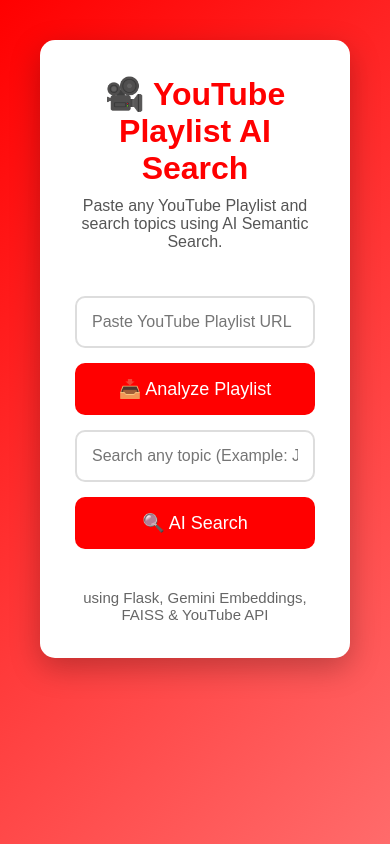
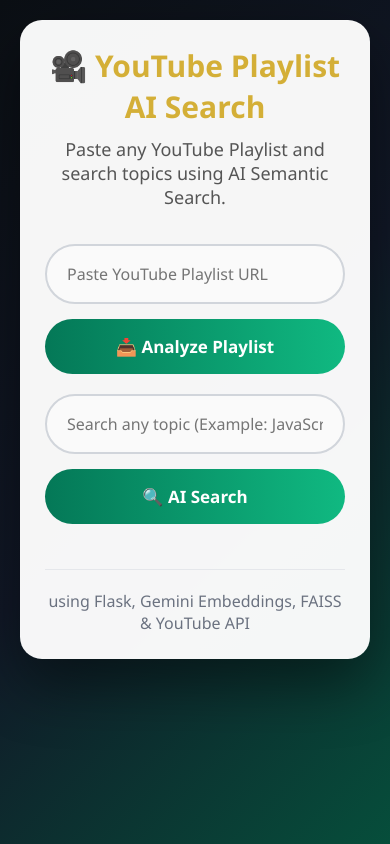
Before and after one commit to arpitaggarwal040108-commits/youtube-playlist-ai-search, a Flask app: page / in a window 390 px wide. Run offline with Flask 3, Linux system fonts and the light colour scheme.

Commit message:
styling changed

```diff
--- a/templates/index.html
+++ b/templates/index.html
@@ -7,200 +7,217 @@
 <title>YouTube Playlist AI Search</title>
 
 <style>
-
 *{
     margin:0;
     padding:0;
     box-sizing:border-box;
-font-family:Arial,Helvetica,sans-serif;
+    font-family:'Segoe UI',Tahoma,Geneva,Verdana,sans-serif;
 }
 
 body{
-
-background:linear-gradient(135deg,#ff0000,#ff6b6b);
+    background:linear-gradient(135deg,#0b0f14,#111827,#064e3b);
     min-height:100vh;
     padding:40px;
-
 }
 
 .container{
-
-max-width:1000px;
+    max-width:1050px;
     margin:auto;
-background:white;
-padding:35px;
-border-radius:15px;
-box-shadow:0 10px 30px rgba(0,0,0,.25);
-
+    background:rgba(255,255,255,.96);
+    padding:40px;
+    border-radius:22px;
+    box-shadow:0 25px 60px rgba(0,0,0,.45);
 }
 
 h1{
-
     text-align:center;
-color:#ff0000;
+    color:#d4af37;
+    font-size:38px;
     margin-bottom:10px;
-
+    font-weight:700;
 }
 
 .subtitle{
-
     text-align:center;
     color:#555;
-margin-bottom:30px;
+    font-size:18px;
+    margin-bottom:35px;
+}
 
+form{
+    margin-bottom:20px;
 }
 
 input{
-
     width:100%;
-padding:15px;
-margin-top:15px;
-border-radius:10px;
-border:2px solid #ddd;
+    padding:17px 20px;
+    border-radius:50px;
+    border:2px solid #d1d5db;
     font-size:16px;
-
+    background:#fafafa;
+    transition:.3s;
 }
 
 input:focus{
-
     outline:none;
-border-color:#ff0000;
-
+    border-color:#10b981;
+    box-shadow:0 0 15px rgba(16,185,129,.25);
+    background:white;
 }
 
 button{
-
     width:100%;
-padding:15px;
+    padding:16px;
     margin-top:15px;
     border:none;
-background:#ff0000;
+    border-radius:50px;
+    background:linear-gradient(90deg,#047857,#10b981);
     color:white;
-font-size:18px;
-border-radius:10px;
+    font-size:17px;
+    font-weight:600;
     cursor:pointer;
     transition:.3s;
-
 }
 
 button:hover{
-
-background:#cc0000;
-
+    transform:translateY(-2px);
+    box-shadow:0 12px 25px rgba(16,185,129,.35);
+    background:linear-gradient(90deg,#065f46,#059669);
 }
 
 .message{
-
     margin-top:25px;
-padding:15px;
-background:#d4edda;
-color:#155724;
-border-radius:10px;
+    padding:18px;
+    background:#dcfce7;
+    color:#166534;
+    border-left:6px solid #10b981;
+    border-radius:12px;
     text-align:center;
-font-weight:bold;
-
+    font-weight:600;
 }
 
 .section-title{
-
-margin-top:35px;
-margin-bottom:20px;
     text-align:center;
-color:#ff0000;
-
+    color:#d4af37;
+    margin-top:45px;
+    margin-bottom:30px;
+    font-size:30px;
 }
 
 .card{
-
     display:flex;
     gap:20px;
-background:#fafafa;
-padding:15px;
-border-radius:12px;
-margin-bottom:20px;
     align-items:center;
-box-shadow:0 5px 15px rgba(0,0,0,.1);
-transition:.3s;
-
+    background:white;
+    padding:20px;
+    border-radius:18px;
+    margin-bottom:25px;
+    border-left:6px solid #10b981;
+    box-shadow:0 8px 20px rgba(0,0,0,.12);
+    transition:.35s;
 }
 
 .card:hover{
-
-transform:translateY(-5px);
-
+    transform:translateY(-8px);
+    box-shadow:0 18px 35px rgba(0,0,0,.18);
 }
 
 .card img{
+    width:230px;
+    border-radius:14px;
+    object-fit:cover;
+    transition:.3s;
+}
 
-width:220px;
-border-radius:10px;
-
+.card:hover img{
+    transform:scale(1.03);
 }
 
 .card-content{
-
     flex:1;
-
 }
 
 .card-content h3{
-
-margin-bottom:10px;
-
+    color:#111827;
+    font-size:24px;
+    margin-bottom:12px;
 }
 
 .card-content p{
+    color:#4b5563;
+    line-height:1.7;
+    margin:8px 0;
+}
 
-margin:6px 0;
-color:#444;
-line-height:1.5;
-
+.card-content b{
+    color:#111827;
 }
 
 .card-content a{
-
     display:inline-block;
-margin-top:10px;
-padding:10px 18px;
-background:#ff0000;
+    margin-top:15px;
+    padding:12px 24px;
+    border-radius:50px;
+    background:linear-gradient(90deg,#047857,#10b981);
     color:white;
     text-decoration:none;
-border-radius:8px;
+    font-weight:600;
     transition:.3s;
-
 }
 
 .card-content a:hover{
-
-background:#cc0000;
-
+    background:linear-gradient(90deg,#065f46,#059669);
+    transform:translateY(-2px);
 }
 
 .footer{
+    margin-top:45px;
+    text-align:center;
+    color:#6b7280;
+    border-top:1px solid #e5e7eb;
+    padding-top:20px;
+}
 
-margin-top:40px;
-text-align:center;
-color:#666;
-font-size:15px;
+::-webkit-scrollbar{
+    width:10px;
+}
 
+::-webkit-scrollbar-track{
+    background:#e5e7eb;
+}
+
+::-webkit-scrollbar-thumb{
+    background:#10b981;
+    border-radius:10px;
+}
+
+::-webkit-scrollbar-thumb:hover{
+    background:#047857;
 }
 
 @media(max-width:768px){
 
+    body{
+        padding:20px;
+    }
+
+    .container{
+        padding:25px;
+    }
+
+    h1{
+        font-size:30px;
+    }
+
     .card{
-
         flex-direction:column;
-
     }
 
     .card img{
-
         width:100%;
-
     }
 
 }
-
 </style>
 
 </head>
```
Lines whose indentation alone changed are shown as unchanged.
